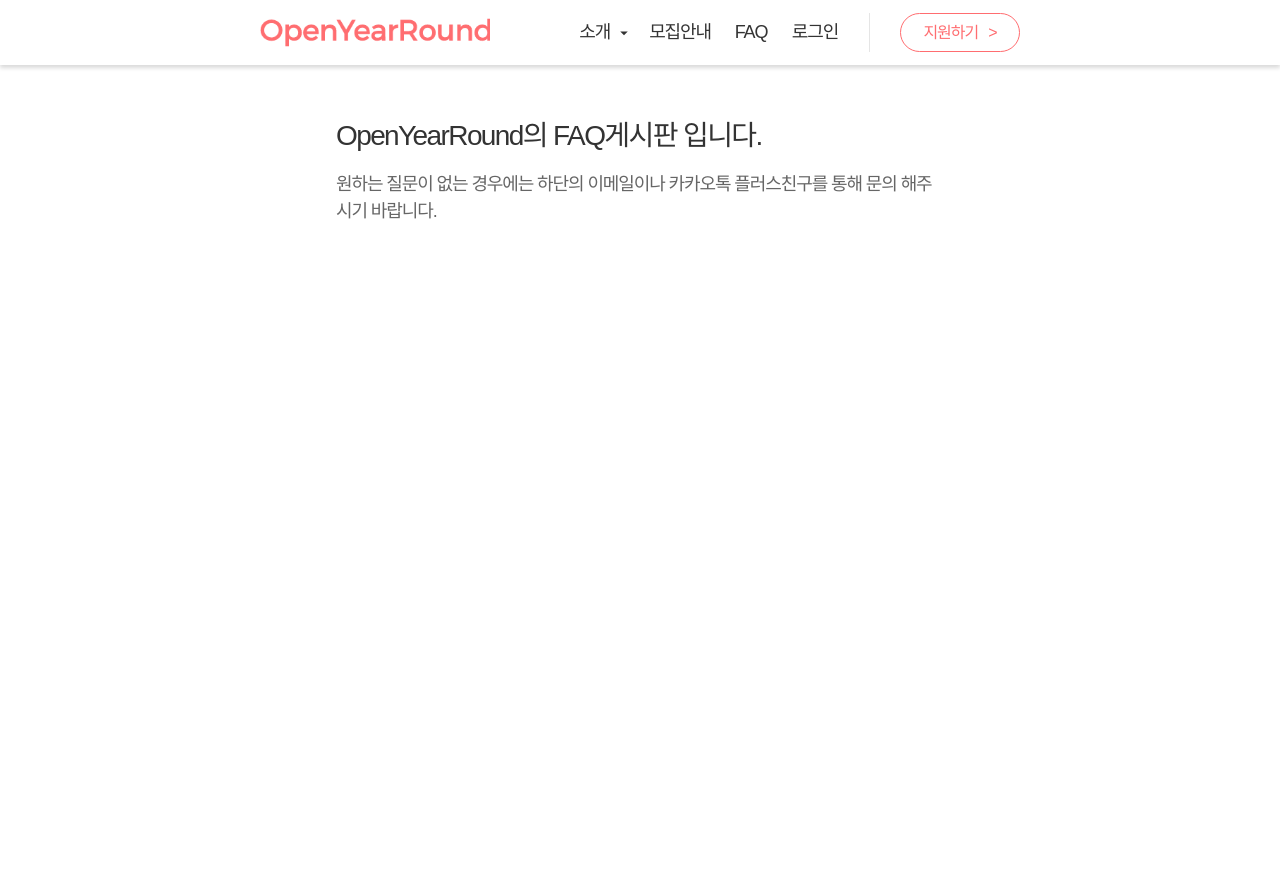
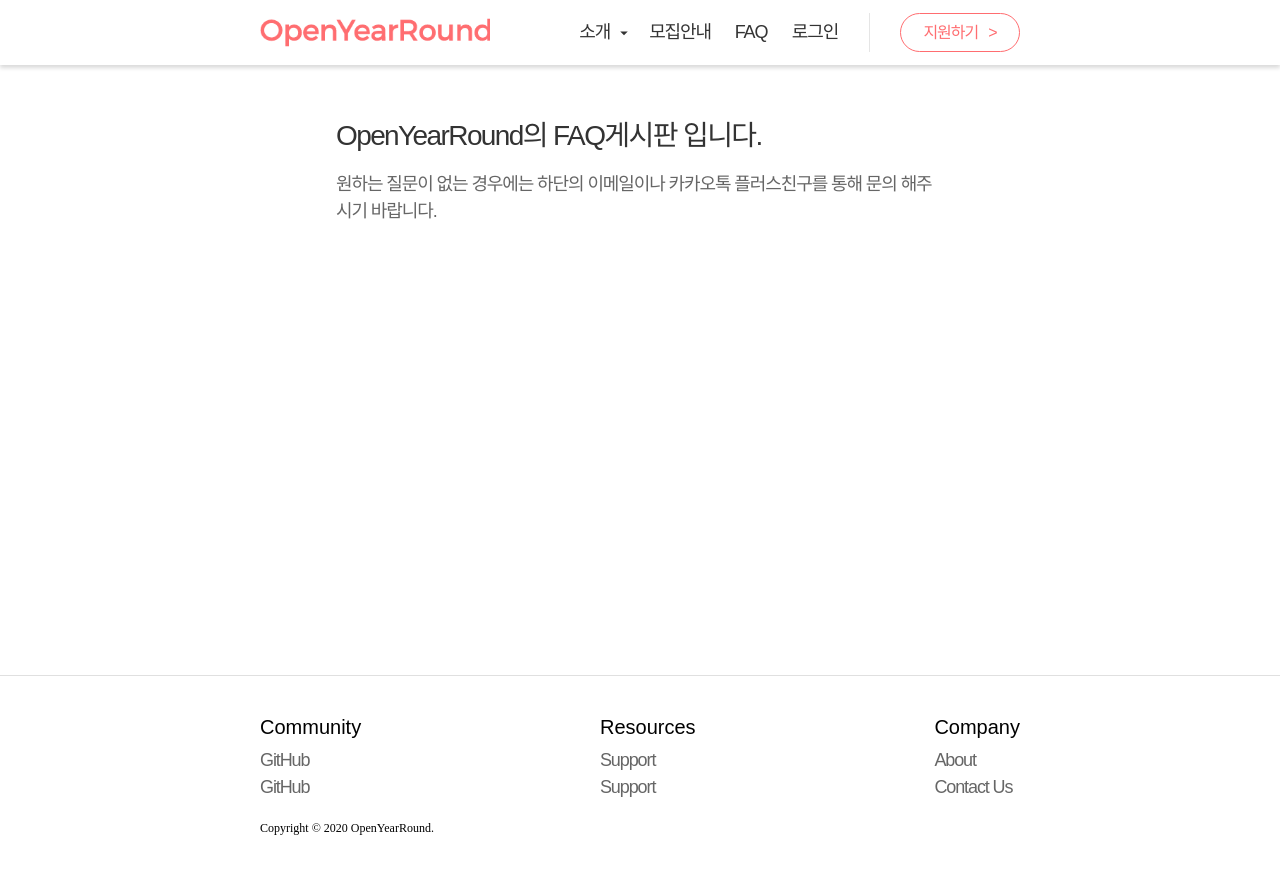
Before and after one commit to dev-oyr/renewal-ourpage, a React (Create React App) app: page /faq in a window 1280 px wide. Before the commit the page ends 800 px from the top, so only its background shows below. Built offline with nearby package versions, Linux system fonts and the light colour scheme; a web font is replaced by a local one.

Commit message:
Footer, Wrapper 컴포넌트 생성 완료

```diff
--- a/src/App.js
+++ b/src/App.js
@@ -1,4 +1,5 @@
 import React from 'react';
+import Wrapper from './components/Wrapper';
 import Nav from './components/Nav';
 import './styles/common.scss';
 import Main from './pages/Main';
@@ -6,20 +7,21 @@ import Recruit from './pages/Recruit';
 import FAQ from './pages/FAQ';
 import Login from './pages/Login';
 import Apply from './pages/Apply';
-
-import { Route, Link } from 'react-router-dom';
+import Footer from './components/Footer';
+import { Route } from 'react-router-dom';
 
 function App() {
     return (
         <>
             <Nav current="mail"></Nav>
-            <Route path="/" component={Main} exact />
-            <Route path="/recruit" component={Recruit} />
-            <Route path="/faq" component={FAQ} />
-            <Route path="/login" component={Login} />
-            <Route path="/apply" component={Apply} />
-
-            {/* <Footer></Footer> */}
+            <Wrapper>
+                <Route path="/" component={Main} exact />
+                <Route path="/recruit" component={Recruit} />
+                <Route path="/faq" component={FAQ} />
+                <Route path="/login" component={Login} />
+                <Route path="/apply" component={Apply} />
+            </Wrapper>
+            <Footer></Footer>
         </>
     );
 }
--- a/src/components/CardView.js
+++ b/src/components/CardView.js
@@ -36,12 +36,10 @@ function CardBody({ title, contents, day }) {
 
 function Card({ title, contents, day }) {
     return (
-        <Zoom>
-            <article className="card">
-                <CardHeader image={'https://source.unsplash.com/user/erondu/600x400'} />
-                <CardBody title={title} contents={contents} day={day} />
-            </article>
-        </Zoom>
+        <article className="card">
+            <CardHeader image={'https://source.unsplash.com/user/erondu/600x400'} />
+            <CardBody title={title} contents={contents} day={day} />
+        </article>
     );
 }
 
--- /dev/null
+++ b/src/components/Footer.js
@@ -0,0 +1,32 @@
+import React from 'react';
+import '../styles/footer.scss';
+
+function Footer() {
+    return (
+        <div className="footer">
+            <div className="responsive">
+                <div className="col">
+                    <div className="col1">
+                        <div className="en colHeader">Community</div>
+                        <div className="en desc-font">GitHub</div>
+                        <div className="en desc-font">GitHub</div>
+                    </div>
+                    <div className="col1">
+                        <div className="en colHeader">Resources</div>
+                        <div className="en desc-font">Support</div>
+                        <div className="en desc-font">Support</div>
+                    </div>
+                    <div className="col1">
+                        <div className="en colHeader">Company</div>
+                        <div className="en desc-font">About</div>
+                        <div className="en desc-font">Contact Us</div>
+                    </div>
+                </div>
+
+                <div className="copyright">Copyright © 2020 OpenYearRound.</div>
+            </div>
+        </div>
+    );
+}
+
+export default Footer;
--- a/src/components/Section3.js
+++ b/src/components/Section3.js
@@ -6,7 +6,7 @@ import { useCountUp } from 'react-countup';
 import Fade from 'react-reveal/Fade';
 import Button from '@material-ui/core/Button';
 import { withStyles } from '@material-ui/core/styles';
-
+import Zoom from 'react-reveal/Zoom';
 function Section3() {
     const nameInput = useRef();
     const onReset = () => {
@@ -76,14 +76,21 @@ function Section3() {
                         </span>
                     </div>
                 </Fade>
-
+                <Fade bottom cascade fraction={1} duration={666}>
                     <div className="cardView">
                         {Object.keys(activities)
                             .filter((i, idx) => idx <= 5)
                             .map((act, idx) => (
-                            <Card class="card" title={act} day={activities[act].day} contents={activities[act].content} key={idx}></Card>
+                                <Card
+                                    class="card"
+                                    title={act}
+                                    day={activities[act].day}
+                                    contents={activities[act].content}
+                                    key={idx}
+                                ></Card>
                             ))}
                     </div>
+                </Fade>
 
                 <div className="moreButton">
                     <ColorButton variant="contained" color="primary">
--- /dev/null
+++ b/src/components/Wrapper.js
@@ -0,0 +1,11 @@
+import React from 'react';
+
+function Wrapper({ children }) {
+    const style = {
+        minHeight: '70vh',
+    };
+
+    return <div style={style}>{children}</div>;
+}
+
+export default Wrapper;
--- a/src/styles/common.scss
+++ b/src/styles/common.scss
@@ -56,6 +56,7 @@ $pointColor: #ff6d70;
 body,
 html {
     margin: 0;
+    height: 100%;
 }
 
 .kr {
--- /dev/null
+++ b/src/styles/footer.scss
@@ -0,0 +1,40 @@
+$pointColor: #ff6d70;
+
+.footer {
+    width: 100%;
+    height: 15vh;
+    padding: 5vh 0;
+    //background-color: $pointColor;
+    background-color: white;
+    border-top: 1px solid rgba(0, 0, 0, 0.12);
+
+    & .responsive {
+        height: 100%;
+        display: flex;
+        flex-direction: column;
+        justify-content: space-around;
+    }
+}
+
+.col {
+    display: flex;
+    justify-content: space-between;
+    margin-bottom: 20px;
+}
+.col1 {
+    display: flex;
+    flex-direction: column;
+
+    & .colHeader {
+        color: black;
+        font-weight: 500;
+        font-size: 20px;
+        margin-bottom: 8px;
+    }
+    & .desc-font {
+        margin-bottom: 0;
+    }
+}
+.copyright {
+    font-size: 12px;
+}
```
Lines whose indentation alone changed are shown as unchanged.
